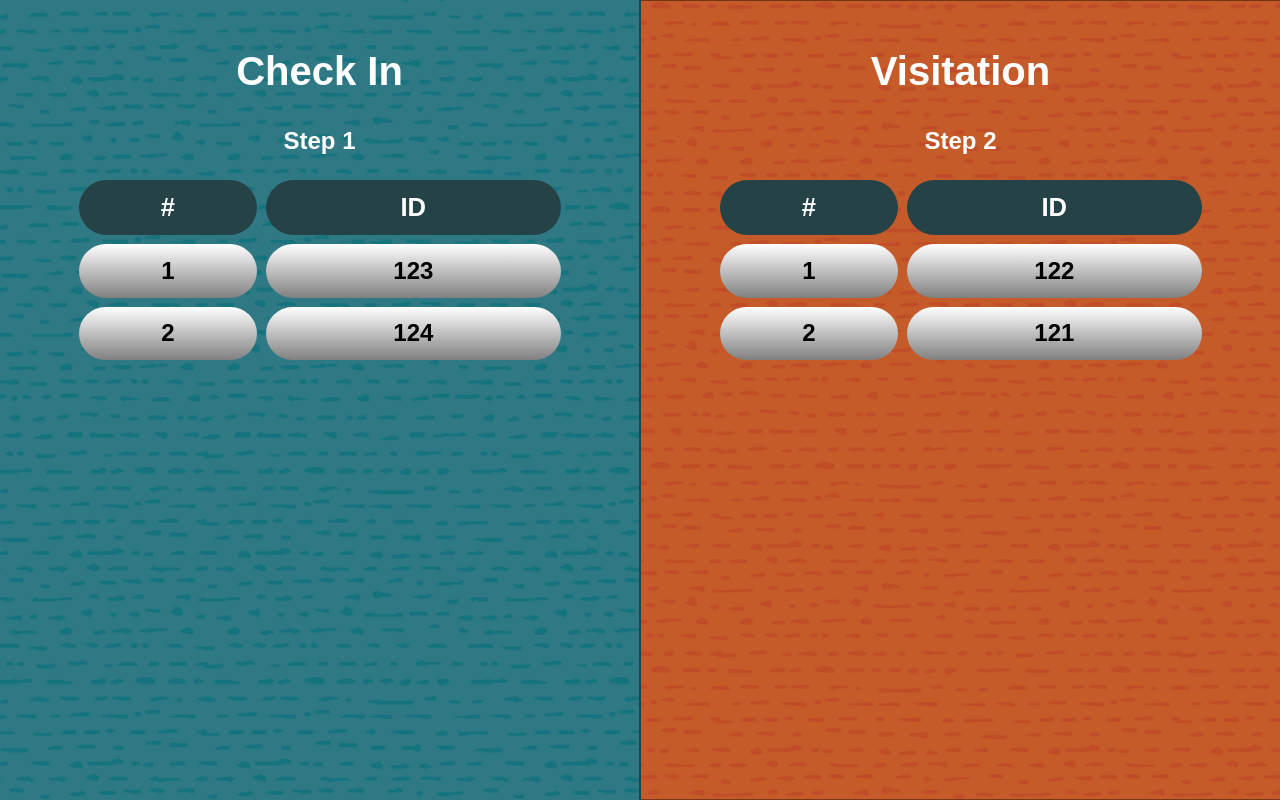
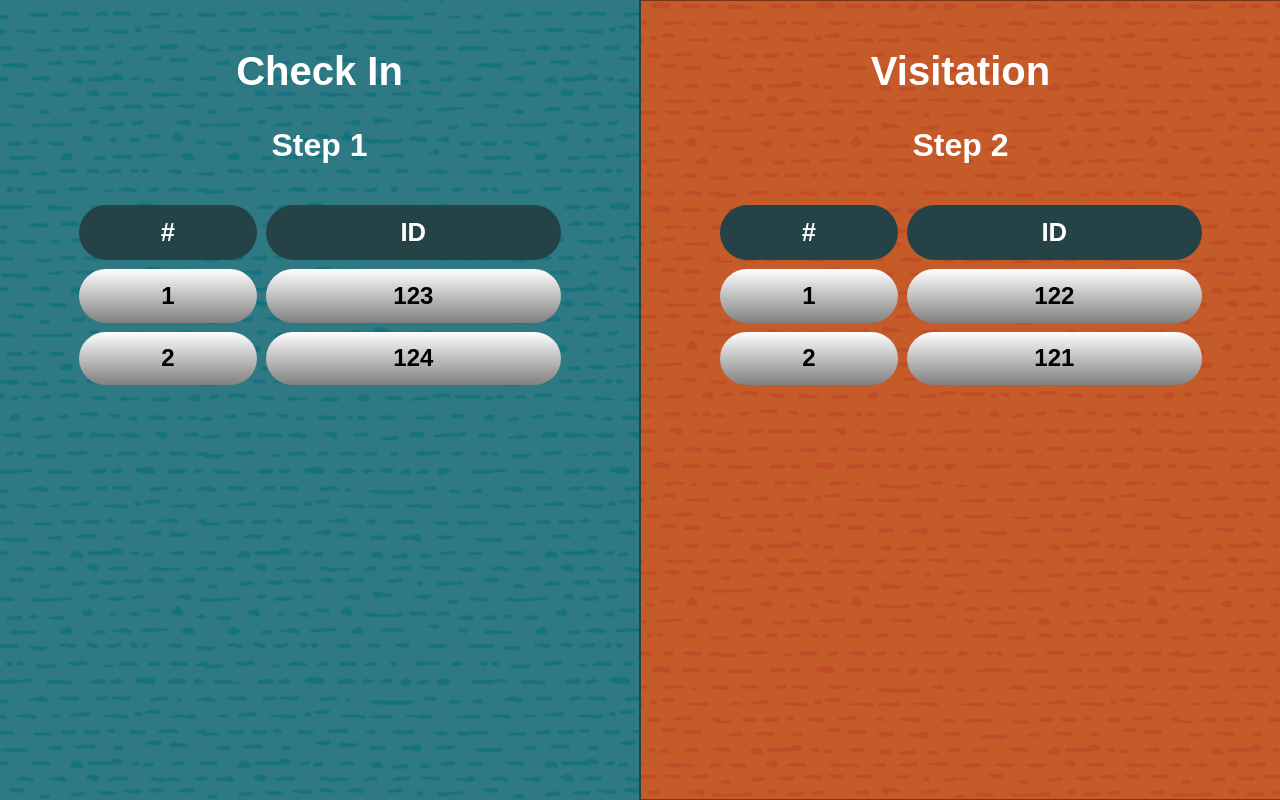
Before and after one commit to DHCPotato/MatchMakingQueue, a plain HTML site: page index.html in a window 1280 px wide. Drawn offline with Linux system fonts and the light colour scheme.

Commit message:
Update index.html

```diff
--- a/index.html
+++ b/index.html
@@ -47,9 +47,8 @@
       color: white;
     }
     h3 {
-      font-size: 1.5rem;
+      font-size: 2rem;
       color: white;
-      margin-bottom: 1rem;
     }
 
     table {
```
